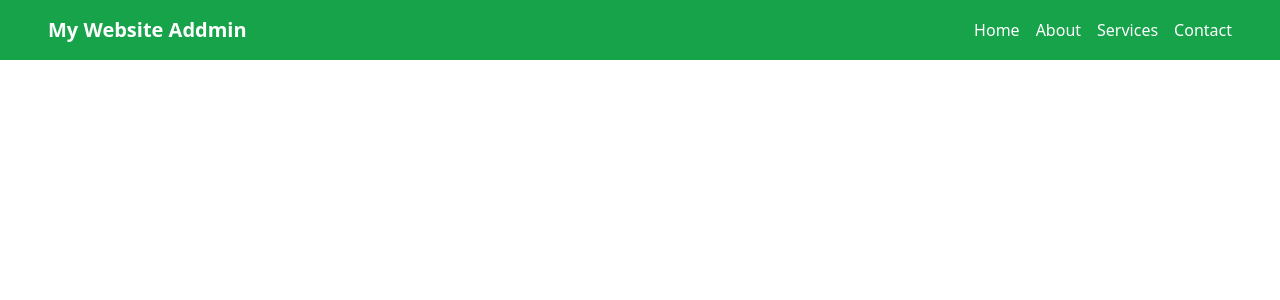
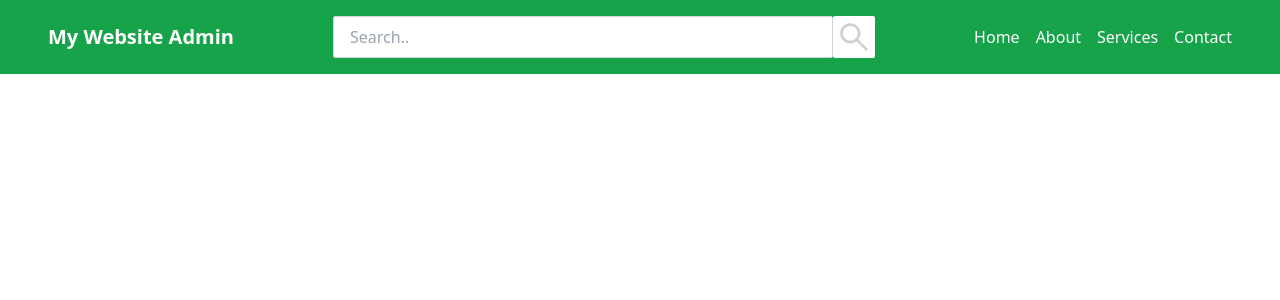
Before and after one commit to Autsada555/PJ480-React, a React (Vite) app in the folder frontend/: page /addmenu in a window 1280 px wide. Shown: the top 300 px of the page. Built offline with nearby package versions, Linux system fonts and the light colour scheme.

Commit message:
updateNavbar

```diff
--- a/frontend/package.json
+++ b/frontend/package.json
@@ -10,6 +10,7 @@
     "preview": "vite preview"
   },
   "dependencies": {
+    "@fortawesome/fontawesome-free": "^6.5.2",
     "@hookform/resolvers": "^3.9.0",
     "@radix-ui/react-accordion": "^1.2.0",
     "@radix-ui/react-avatar": "^1.1.0",
--- a/frontend/src/pages/admin/navbar.tsx
+++ b/frontend/src/pages/admin/navbar.tsx
@@ -1,3 +1,4 @@
+
 
 function Navbar() {
 
@@ -9,7 +10,23 @@ function Navbar() {
 
                 <div className="flex justify-between items-center">
 
-                    <div className="text-white font-bold text-xl">My Website Addmin</div>
+                    <div className="text-white font-bold text-xl">My Website Admin</div>
+
+                    <form className="flex items-center">
+                        <input
+                            type="text"
+                            placeholder="Search.."
+                            name="search"
+                            className="w-[500px] px-4 py-2 rounded-[2px] border border-gray-300 "
+                        />
+                        <button
+                            type="submit"
+                            className="h-[42px] w-[42px] hover:bg-gray-500 bg-white rounded-[2px]"
+                        >
+                            <img className="h-[30px] flex pl-[6px]" src="src\assets\search.png" alt="search" />
+                            <i className="fas fa-search"></i>
+                        </button>
+                    </form>
 
                     <div className="hidden md:flex space-x-4">
 
--- a/frontend/src/pages/customer/Home.tsx
+++ b/frontend/src/pages/customer/Home.tsx
@@ -36,7 +36,6 @@ export function Home() {
                     <img className="h-[30px] cursor-pointer" src="src\assets\add.svg" alt="add" />
                 </div>
 
-
             </div>
         </div>
     )
--- a/frontend/src/pages/customer/navbar.tsx
+++ b/frontend/src/pages/customer/navbar.tsx
@@ -1,3 +1,4 @@
+
 
 function Navbar() {
 
@@ -10,6 +11,23 @@ function Navbar() {
                 <div className="flex justify-between items-center">
 
                     <div className="text-white font-bold text-xl">My Website Customer</div>
+
+                    <form className="flex items-center">
+                        <input
+                            type="text"
+                            placeholder="Search.."
+                            name="search"
+                            className="w-[500px] px-4 py-2 rounded-[2px] border border-gray-300 "
+                        />
+                        <button
+                            type="submit"
+                            className="h-[42px] w-[42px] hover:bg-gray-500 bg-white rounded-[2px]"
+                        >
+                            <img className="h-[30px] flex pl-[6px]" src="src\assets\search.png" alt="search" />
+                            <i className="fas fa-search"></i>
+                        </button>
+                    </form>
+
 
                     <div className="hidden md:flex space-x-4">
 
```
Also changed, not shown: 1 other file (tests, documents, lock files or other folders).
